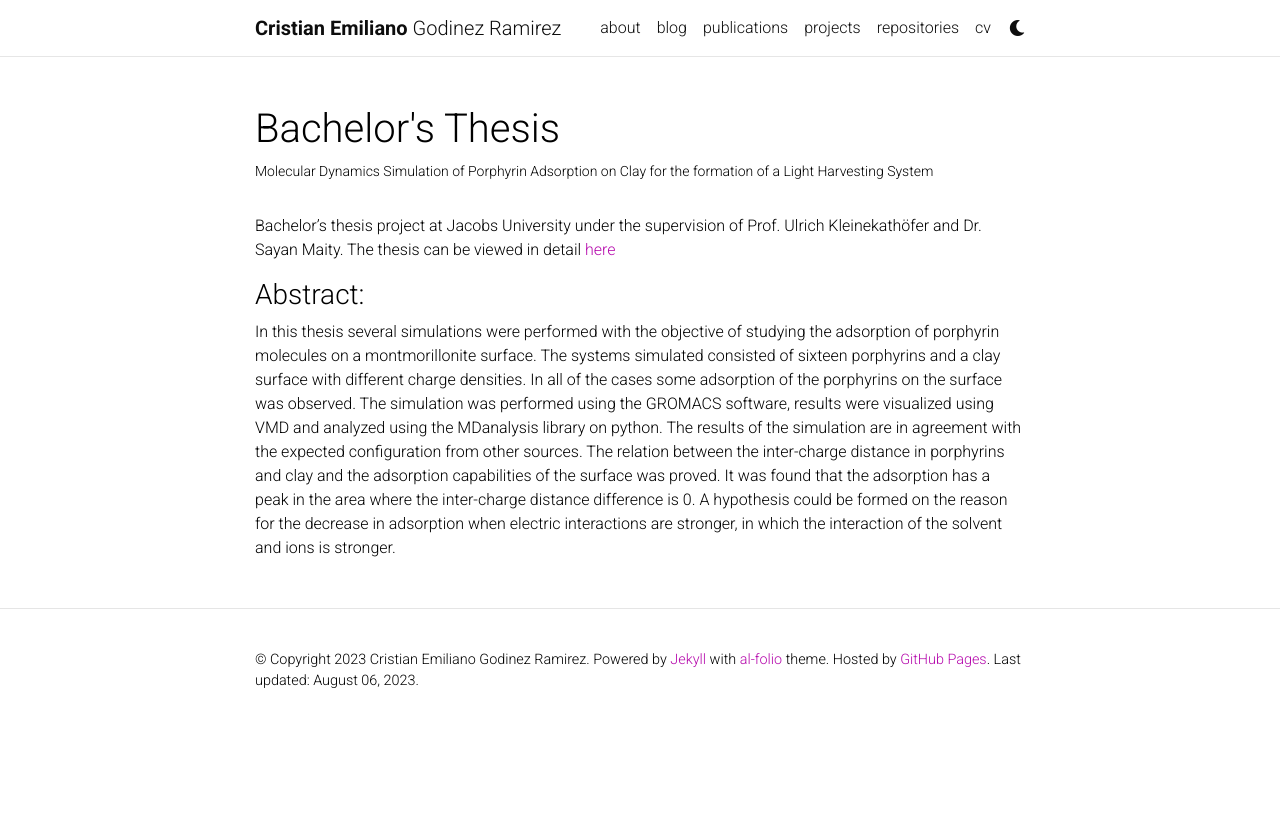
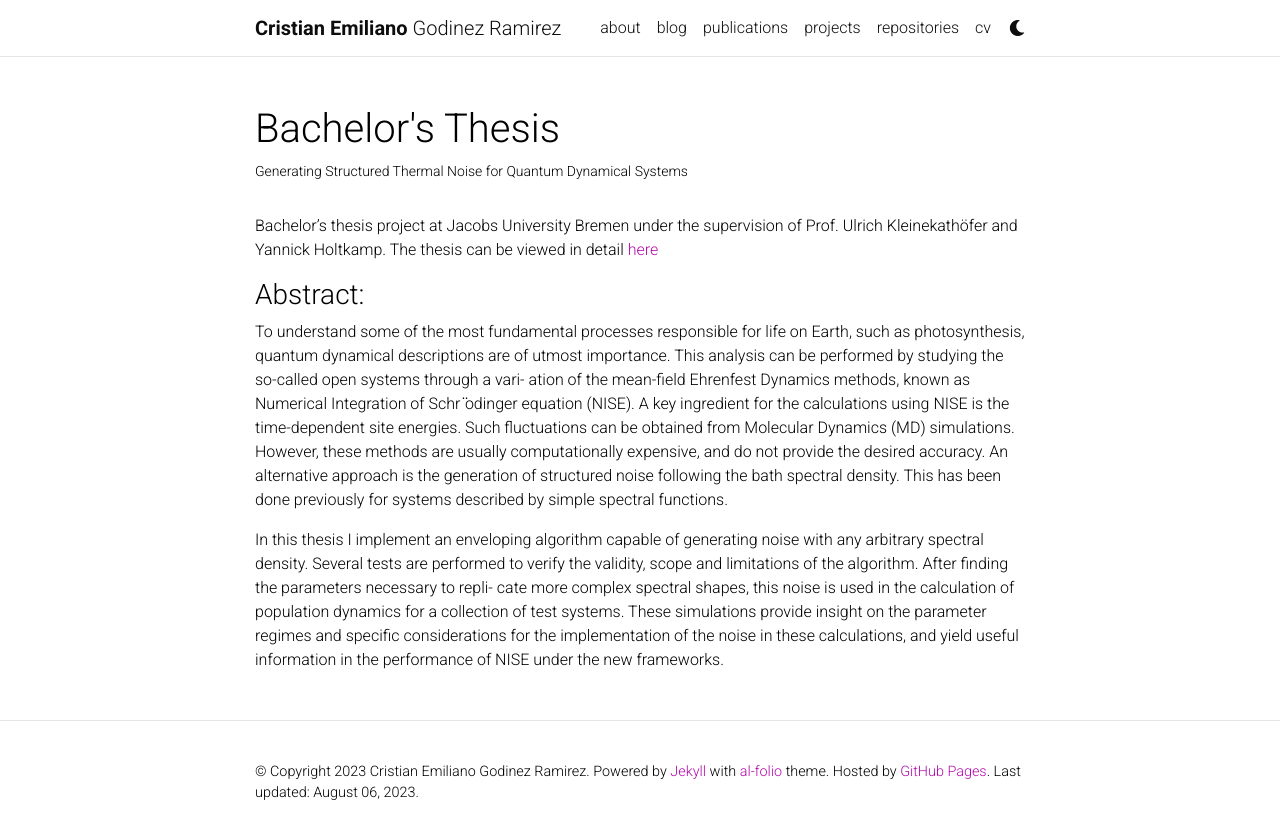
Before and after one commit to EmilianoG-byte/EmilianoG-byte.github.io, a Jekyll site: the page built from _projects/2_BachelorThesis.md, in a window 1280 px wide. Shown: the top 839 px of the page. Built offline with Jekyll 4.4.1, drawn with Linux system fonts in a browser that asks for light colours; comment, search, counter and statistics services are not loaded; a style sheet for code colours, icons or effects is not loaded.

Commit message:
favicon and bachelor thesis

```diff
--- a/_config.yml
+++ b/_config.yml
@@ -15,7 +15,7 @@
 keywords: academic-website, portfolio-website  # add your own keywords or leave empty
 
 lang: en # the language of your site (for example: en, fr, cn, ru, etc.)
-icon: ic_launcher.png  # the emoji used as the favicon (alternatively, provide image name in /assets/img/)
+icon: favicon.ico # the emoji used as the favicon (alternatively, provide image name in /assets/img/)
 
 url: https://emilianog-byte.github.io # the base hostname & protocol for your site
 baseurl: /personal-site/ # the subpath of your site, e.g. /blog/
@@ -112,9 +112,9 @@
 # Blog
 # -----------------------------------------------------------------------------
 
-blog_name: Blog # blog_name will be displayed in your blog page
+blog_name: Writing ideas # blog_name will be displayed in your blog page
 blog_nav_title: blog # your blog must have a title for it to be displayed in the nav bar
-blog_description:
+blog_description: Work in Progress ...
 permalink: /blog/:year/:title/
 
 # Pagination
--- a/_projects/2_BachelorThesis.md
+++ b/_projects/2_BachelorThesis.md
@@ -1,13 +1,17 @@
 ---
 layout: page
 title: Bachelor's Thesis
-description: Molecular Dynamics Simulation of Porphyrin Adsorption on Clay for the formation of a Light Harvesting System
-img: assets/img/porphyrins.png
+description: Generating Structured Thermal Noise for Quantum Dynamical Systems
+img: assets/img/Noise.PNG
 importance: 4
 category: academic
 ---
 
-Bachelor's thesis project at Jacobs University under the supervision of Prof. Ulrich Kleinekathöfer and Dr. Sayan Maity. The thesis can be viewed in detail <a href="/assets/pdf/ThesisCarlosSalazar.pdf">here</a>
+Bachelor's thesis project at Jacobs University Bremen under the supervision of Prof. Ulrich Kleinekathöfer and Yannick Holtkamp. The thesis can be viewed in detail <a href="personal-site/assets/pdf/Thesis_final_submission.pdf">here</a>
 
 ### Abstract:
-In this thesis several simulations were performed with the objective of studying the adsorption of porphyrin molecules on a montmorillonite surface. The systems simulated consisted of sixteen porphyrins and a clay surface with different charge densities. In all of the cases some adsorption of the porphyrins on the surface was observed. The simulation was performed using the GROMACS software, results were visualized using VMD and analyzed using the MDanalysis library on python. The results of the simulation are in agreement with the expected configuration from other sources. The relation between the inter-charge distance in porphyrins and clay and the adsorption capabilities of the surface was proved. It was found that the adsorption has a peak in the area where the inter-charge distance difference is 0. A hypothesis could be formed on the reason for the decrease in adsorption when electric interactions are stronger, in which the interaction of the solvent and ions is stronger.
+
+
+To understand some of the most fundamental processes responsible for life on Earth, such as photosynthesis, quantum dynamical descriptions are of utmost importance. This analysis can be performed by studying the so-called open systems through a vari- ation of the mean-field Ehrenfest Dynamics methods, known as Numerical Integration of Schr ̈odinger equation (NISE). A key ingredient for the calculations using NISE is the time-dependent site energies. Such fluctuations can be obtained from Molecular Dynamics (MD) simulations. However, these methods are usually computationally expensive, and do not provide the desired accuracy. An alternative approach is the generation of structured noise following the bath spectral density. This has been done previously for systems described by simple spectral functions.
+
+In this thesis I implement an enveloping algorithm capable of generating noise with any arbitrary spectral density. Several tests are performed to verify the validity, scope and limitations of the algorithm. After finding the parameters necessary to repli- cate more complex spectral shapes, this noise is used in the calculation of population dynamics for a collection of test systems. These simulations provide insight on the parameter regimes and specific considerations for the implementation of the noise in these calculations, and yield useful information in the performance of NISE under the new frameworks.
```
Also changed, not shown: assets/img/Noise.PNG (added), assets/img/favicon.ico (added), 1 other file.
